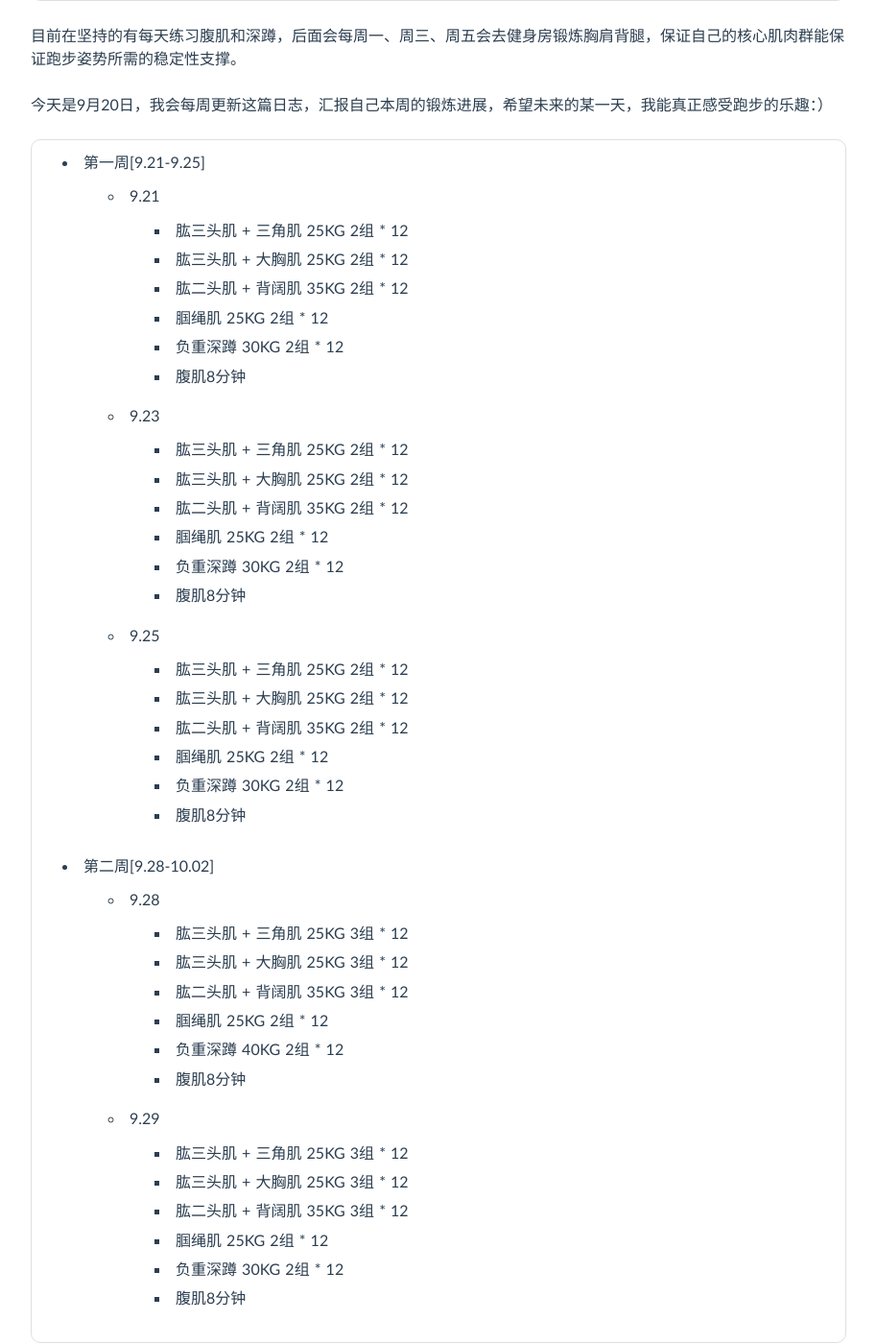
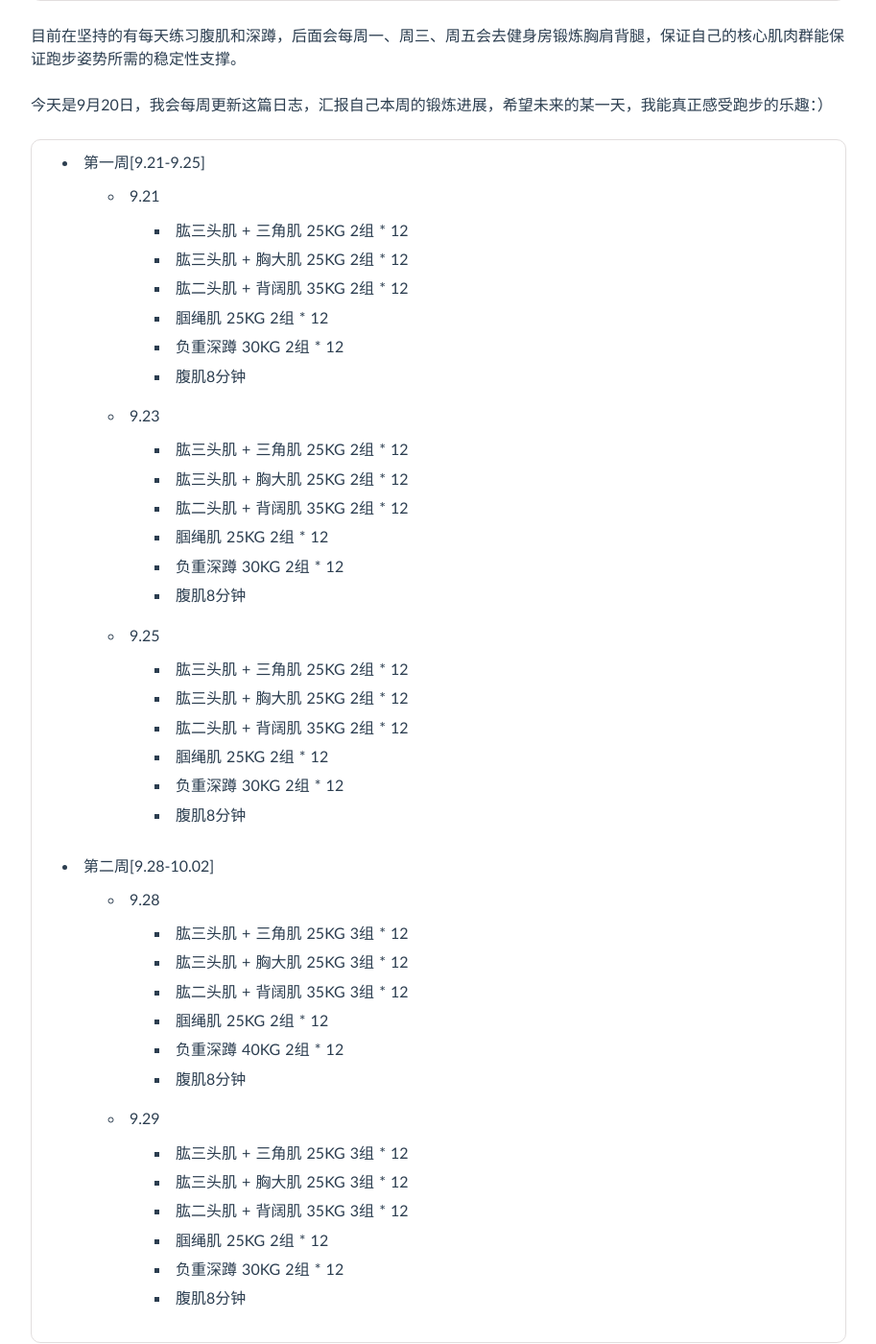
Before and after one commit to niushuai/blog, a Jekyll site: the page built from _posts/2015-09-20-beijing-marathon.md, in a window 1280 px wide and 1400 px high, scrolled down 917 px. Shown: the whole window at 96% size, without its empty margins (183-1096 px from the left). Built offline with Jekyll 4.4.1, drawn with Linux system fonts in a browser that asks for light colours; Markdown is read by kramdown in place of the engine named in the settings; comment, search, counter and statistics services are not loaded.

Commit message:
写错了！

```diff
--- a/_posts/2015-09-20-beijing-marathon.md
+++ b/_posts/2015-09-20-beijing-marathon.md
@@ -31,21 +31,21 @@ tags: 北京马拉松
 * 第一周[9.21-9.25]
 	* 9.21
 		* 肱三头肌 + 三角肌 25KG 2组 * 12
-		* 肱三头肌 + 大胸肌 25KG 2组 * 12
+		* 肱三头肌 + 胸大肌 25KG 2组 * 12
 		* 肱二头肌 + 背阔肌 35KG 2组 * 12
 		* 腘绳肌 25KG 2组 * 12
 		* 负重深蹲 30KG 2组 * 12
 		* 腹肌8分钟
 	* 9.23
 		* 肱三头肌 + 三角肌 25KG 2组 * 12
-		* 肱三头肌 + 大胸肌 25KG 2组 * 12
+		* 肱三头肌 + 胸大肌 25KG 2组 * 12
 		* 肱二头肌 + 背阔肌 35KG 2组 * 12
 		* 腘绳肌 25KG 2组 * 12
 		* 负重深蹲 30KG 2组 * 12
 		* 腹肌8分钟
 	* 9.25
 		* 肱三头肌 + 三角肌 25KG 2组 * 12
-		* 肱三头肌 + 大胸肌 25KG 2组 * 12
+		* 肱三头肌 + 胸大肌 25KG 2组 * 12
 		* 肱二头肌 + 背阔肌 35KG 2组 * 12
 		* 腘绳肌 25KG 2组 * 12
 		* 负重深蹲 30KG 2组 * 12
@@ -53,14 +53,14 @@ tags: 北京马拉松
 * 第二周[9.28-10.02]
 	* 9.28
 		* 肱三头肌 + 三角肌 25KG 3组 * 12
-		* 肱三头肌 + 大胸肌 25KG 3组 * 12
+		* 肱三头肌 + 胸大肌 25KG 3组 * 12
 		* 肱二头肌 + 背阔肌 35KG 3组 * 12
 		* 腘绳肌 25KG 2组 * 12
 		* 负重深蹲 40KG 2组 * 12
 		* 腹肌8分钟
 	* 9.29
 		* 肱三头肌 + 三角肌 25KG 3组 * 12
-		* 肱三头肌 + 大胸肌 25KG 3组 * 12
+		* 肱三头肌 + 胸大肌 25KG 3组 * 12
 		* 肱二头肌 + 背阔肌 35KG 3组 * 12
 		* 腘绳肌 25KG 2组 * 12
 		* 负重深蹲 30KG 2组 * 12
```
